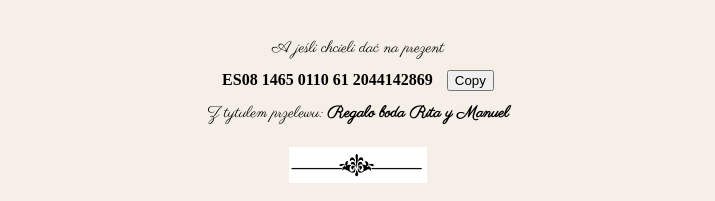
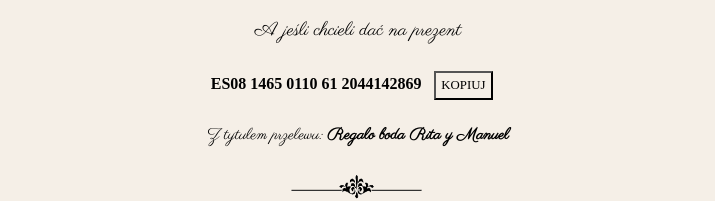
Before and after one commit to manueldelpozo/ritamanuel, a React (Create React App) app: page / in a window 1280 px wide. Shown: the part 3341-3542 px from the top of the page, without its empty margins (282-997 px from the left). Built offline with nearby package versions, Linux system fonts and the light colour scheme.

Commit message:
fix copy button

```diff
--- a/src/components/CopyContent.js
+++ b/src/components/CopyContent.js
@@ -1,4 +1,8 @@
+import { useTranslation } from 'react-i18next';
+
 const CopyContent = ({ content, noSpaces }) => {
+    const { t } = useTranslation();
+
     const copyOnClipboard = () => {
         const textToCopy = noSpaces ? content.replace(/\s/g, ""): content;
         if ('clipboard' in navigator) {
@@ -11,8 +15,18 @@ const CopyContent = ({ content, noSpaces }) => {
     return (
         <div>
             {content}
-            <button onClick={copyOnClipboard} alt="Copy" style={{ backgroundColor: 'none', marginLeft: 14 }}>
-                Copy
+            <button
+                onClick={copyOnClipboard}
+                alt="Copy"
+                style={{
+                    backgroundColor: 'transparent',
+                    fontSize: '0.8em',
+                    fontFamily: 'serif',
+                    padding: '0.4em',
+                    margin: '1em',
+                }}
+            >
+                {t('copy').toUpperCase()}
             </button>
         </div>
     );
--- a/src/i18n.js
+++ b/src/i18n.js
@@ -21,6 +21,7 @@ const resources = {
         'ryanair_flights_alicante': 'Fligths to Alicante (Ryanair)',
         'ryanair_flights_murcia': 'Fligths to Murcia (Ryanair)',
         'at': 'at',
+        'copy': 'Copy',
     }
   },
   es: {
@@ -39,6 +40,7 @@ const resources = {
         'ryanair_flights_alicante': 'Vuelos a Alicante (Ryanair)',
         'ryanair_flights_murcia': 'Vuelos a Murcia (Ryanair)',
         'at': 'a las',
+        'copy': 'Copiar',
     }
   },
   es_pl: {
@@ -57,6 +59,7 @@ const resources = {
         'ryanair_flights_alicante': 'Vuelos a Alicante (Ryanair)',
         'ryanair_flights_murcia': 'Vuelos a Murcia (Ryanair)',
         'at': 'a las',
+        'copy': 'Copiar',
     }
   },
   pl: {
@@ -75,6 +78,7 @@ const resources = {
         'ryanair_flights_alicante': 'Loty do Alicante (Ryanair)',
         'ryanair_flights_murcia': 'Loty do Murcja (Ryanair)',
         'at': 'o',
+        'copy': 'Kopiuj',
     }
   },
   fr: {
@@ -93,6 +97,7 @@ const resources = {
         'ryanair_flights_alicante': 'Vols vers Alacante (Ryanair)',
         'ryanair_flights_murcia': 'Vols vers Murcie (Ryanair)',
         'at': 'à',
+        'copy': 'Copier',
     }
   }
 };
--- a/src/pages/Page4Banquet.js
+++ b/src/pages/Page4Banquet.js
@@ -88,7 +88,7 @@ const PageBanquet = ({ scroll }) => {
 
             </ParallaxWrapper>
             <ParallaxWrapper
-                start={scroll.top + vh2px(70)}
+                start="self"
                 end={scroll.bottom}
                 animations={[
                     ['translateX', vw2px(-20), vw2px(0)],
--- a/src/pages/PageXDetails.js
+++ b/src/pages/PageXDetails.js
@@ -11,10 +11,10 @@ const PageDetailsGift = styled.div`
         margin: .7em;
     }
     & .page-details__gift__intro {
-        font-size: 1em;
+        font-size: 1.2em;
     }
     & .page-details__gift__iban {
-        font-family: auto;
+        font-family: serif;
         font-weight: bold;
     }
 `;
```
Also changed, not shown: src/assets/divider2.png, src/assets/table.png.
